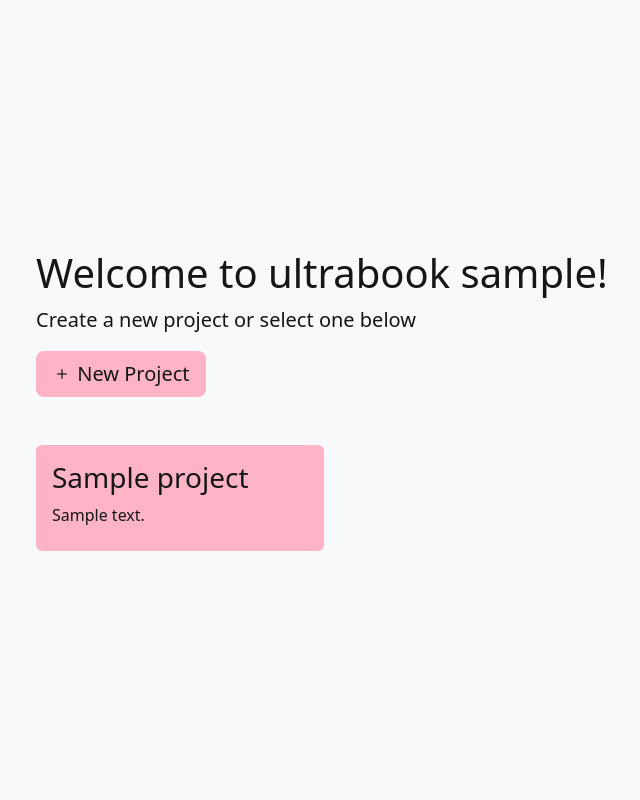
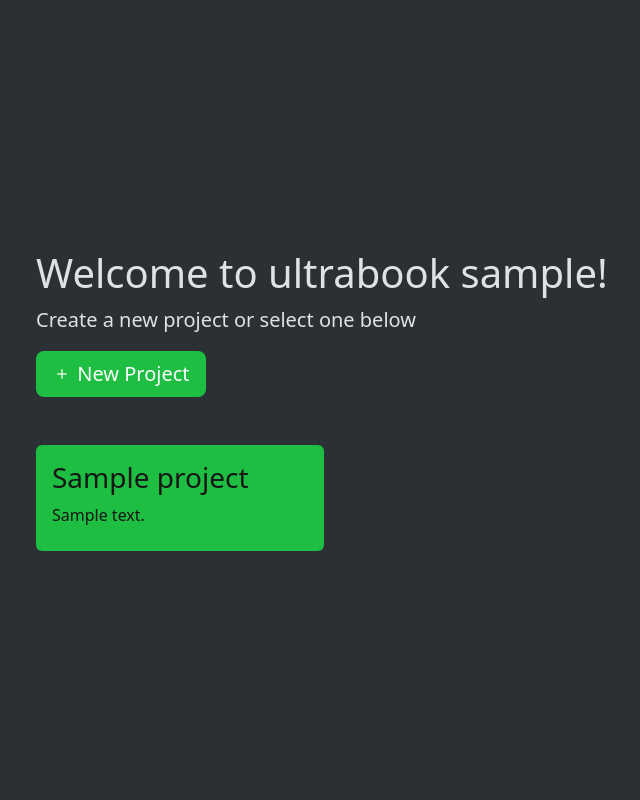
Before and after one commit to ultrabook-org/ultrabook, a Django app: page /home/ in a window 1280 px wide. Shown: the whole page, without its empty margins (124-764 px from the left). Run offline with Django 5.2, Linux system fonts and the light colour scheme; a user stored in the database is signed in; tables that the repository leaves empty hold one stand-in row (values such as "Sample post").

Commit message:
Updated colours to reflect Ultrabook. Added basic model download url (needs functionality) to selection dropdown

```diff
--- a/ultrabook_app/static/ultrabook_app/styles.css
+++ b/ultrabook_app/static/ultrabook_app/styles.css
@@ -1,48 +1,44 @@
 :root {
-  --pink: #ffb3c6;
-  --pink-border: #c97b8e;
-  --dark-pink: #c97b8e;
-  --text: rgb(22, 22, 22);
-  --vivid-pink: rgb(252, 128, 161);
+  --ub-green: #1dbe42;       /* Standard green (Bootstrap's default) */
+  --vivid-ub-green: #1e7e34; /* Saturated green for emphasis */
+  --ub-dark-green: #155724;  /* Darker green for hover/focus */
+  --ub-green-border: #196926; /* Border shade */
 }
 
 html,
 body {
   height: 100%;
-  color: var(--text);
 }
 
-.bg-pink {
-  background-color: var(--pink);
-  color: var(--text);
-  border: #c97b8e;
+.bg-green {
+  background-color: var(--ub-green);
+  border: var(--ub-green-border);
   transition: 0.25s;
 }
 
-.bg-pink:hover {
-  background-color: var(--vivid-pink);
-  color: var(--text);
-  border: #c97b8e;
+.bg-green:hover {
+  background-color: var(--vivid-ub-green);
+  border: var(--ub-green-border);
 }
 
-.bg-pink:focus {
-  background-color: var(--dark-pink);
+.bg-green:focus {
+  background-color: var(--ub-dark-green);
   color: white;
-  border: var(--pink-border);
+  border: var(--ub-green-border);
 }
 
-.bg-pink:hover:focus {
-  background-color: var(--dark-pink);
+.bg-green:hover:focus {
+  background-color: var(--ub-dark-green);
   color: white;
-  border: var(--pink-border);
+  border: var(--ub-green-border);
 }
 
-.pink {
-  color: var(--pink);
+.green {
+  color: var(--ub-green);
 }
 
-.vivid-pink {
-  color: var(--vivid-pink);
+.vivid-green {
+  color: var(--vivid-ub-green);
 }
 
 .large-icon {
--- a/ultrabook_app/templates/ultrabook_app/home.html
+++ b/ultrabook_app/templates/ultrabook_app/home.html
@@ -1,5 +1,5 @@
 <!DOCTYPE html>
-<html lang="en">
+<html lang="en" data-bs-theme="dark">
 <head>
     <meta charset="UTF-8">
     <meta name="viewport" content="width=device-width, initial-scale=1.0">
@@ -15,13 +15,13 @@
             <h1 class="title" id="heading">Welcome to ultrabook {% if user.is_authenticated %} {{ user.username }}! {% endif %}</h1>
             {% if projects|length > 0 %}
                 <p class="lead">Create a new project or select one below</p>
-                <button id="new-project-btn" class="bg-pink btn btn-primary btn-lg" data-bs-toggle="modal" data-bs-target="#createProjectForm"><i class="bi bi-plus"></i> New Project</button>
+                <button id="new-project-btn" class="bg-green btn btn-primary btn-lg" data-bs-toggle="modal" data-bs-target="#createProjectForm"><i class="bi bi-plus"></i> New Project</button>
                 <div id="projects" class="d-flex flex-wrap">
                     {% for project in projects %}
-                        <div class="card me-2 mt-5 bg-pink" style="width: 18rem;">
+                        <div class="card me-2 mt-5 bg-green" style="width: 18rem;">
                             <a href="{% url 'home:open-project' project_key=project.pk %}" id="anchorCard">
                                 <div class="card-body">
-                                    <i class="bi bi-{{ project.icon }} mb-5 vivid-pink large-icon opacity-75"></i>
+                                    <i class="bi bi-{{ project.icon }} mb-5 vivid-green large-icon opacity-75"></i>
                                     <h3 class="card-title">{{ project.title }}</h3>
                                     <p class="card-text mb-2">{{ project.desc }}</p>
                                 </div>
@@ -31,7 +31,7 @@
                 </div>
             {% else %}
                 <p class="lead">Create a new project to begin</p>
-                <button id="new-project-btn" class="btn btn-primary btn-lg bg-pink" data-bs-toggle="modal" data-bs-target="#createProjectForm"><i class="bi bi-plus"></i> New Project</button>
+                <button id="new-project-btn" class="btn btn-primary btn-lg bg-green" data-bs-toggle="modal" data-bs-target="#createProjectForm"><i class="bi bi-plus"></i> New Project</button>
                 <div id="projects"></div>
             {% endif %}
             <div id="createProjectForm" class="modal fade" tabindex="-1" aria-labelledby="createProjectForm">
@@ -66,7 +66,7 @@
                                 </div>
                             </div>
                             <div class="modal-footer">
-                                <button type="submit" class="btn btn-primary bg-pink" data-bs-dismiss="modal">Create Project</button>
+                                <button type="submit" class="btn btn-primary bg-green" data-bs-dismiss="modal">Create Project</button>
                             </div>
                         </form>
                     </div>
--- a/ultrabook_app/urls.py
+++ b/ultrabook_app/urls.py
@@ -10,4 +10,5 @@ urlpatterns = [
     path("gen/", views.generate, name="gen"),
     path("delete-source/<int:project_key>/<int:file_key>/", views.delete_source, name="delete-source"),
     path("switch-model/<int:project_key>/<str:model_name>/", views.switch_model, name="switch-model"),
+    path("get-model/", views.fetch_model, name="get-model"),
 ]
--- a/ultrabook_app/views.py
+++ b/ultrabook_app/views.py
@@ -264,3 +264,13 @@ def switch_model(request, project_key, model_name):
     selected_project.save()
 
     return redirect(reverse('home:open-project', kwargs={"project_key": selected_project.pk}))
+
+def fetch_model(request):
+    project_key = request.POST["projectID"]
+    selected_project = Project.objects.get(pk=project_key)
+
+    model_name = request.POST["model"]
+    model_name = unquote(model_name)
+    print(model_name)
+
+    return redirect(reverse('home:open-project', kwargs={"project_key": selected_project.pk}))
--- a/users/templates/users/login.html
+++ b/users/templates/users/login.html
@@ -1,5 +1,5 @@
 <!DOCTYPE html>
-<html lang="en">
+<html lang="en" data-bs-theme="dark">
 <head>
     <meta charset="UTF-8">
     <meta name="viewport" content="width=device-width, initial-scale=1.0">
@@ -25,10 +25,11 @@
 
             {% if error_message %}<p><strong class="text-danger">{{ error_message }}</strong></p>{% endif %}
 
-            <button type="submit" name="action" class="btn btn-primary w-100 py-2 bg-pink">Login</button>
+            <button type="submit" name="action" class="btn btn-primary w-100 py-2 bg-green">Login</button>
             <hr>
             <p class="mt-3 text-body-secondary">Need an account? <a href="/sign-up">Create an account</a></p>
         </form>
     </main>
+    <script src="https://cdn.jsdelivr.net/npm/bootstrap@5.3.6/dist/js/bootstrap.bundle.min.js" integrity="sha384-j1CDi7MgGQ12Z7Qab0qlWQ/Qqz24Gc6BM0thvEMVjHnfYGF0rmFCozFSxQBxwHKO" crossorigin="anonymous"></script>
 </body>
 </html>
```
Also changed, not shown: ultrabook_app/static/ultrabook_app/chat.css (+44 -2 lines), ultrabook_app/templates/ultrabook_app/project.html (+13 -3 lines), users/static/users/login.css (+20 -24 lines), users/templates/users/sign-up.html (+4 -4 lines).
